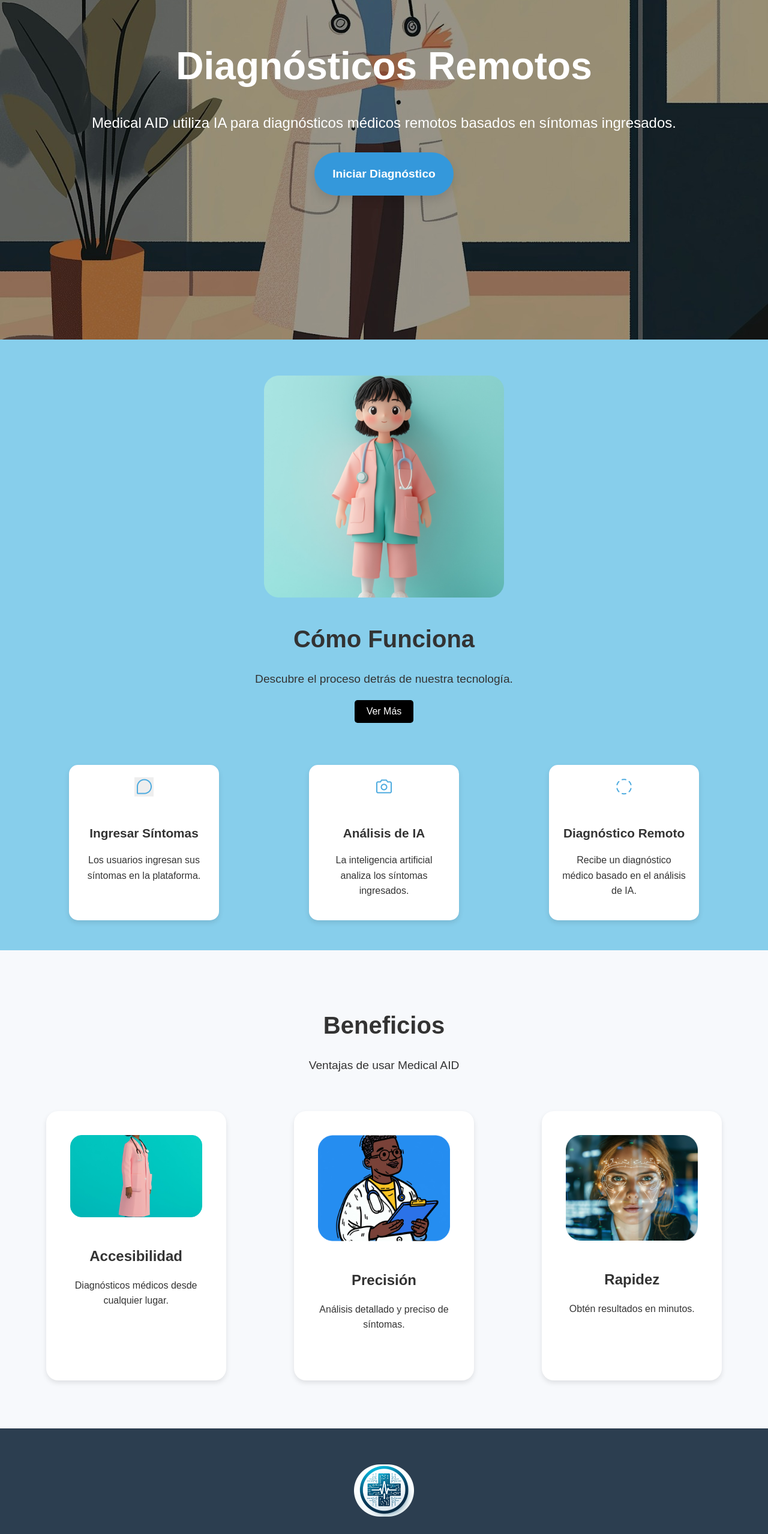
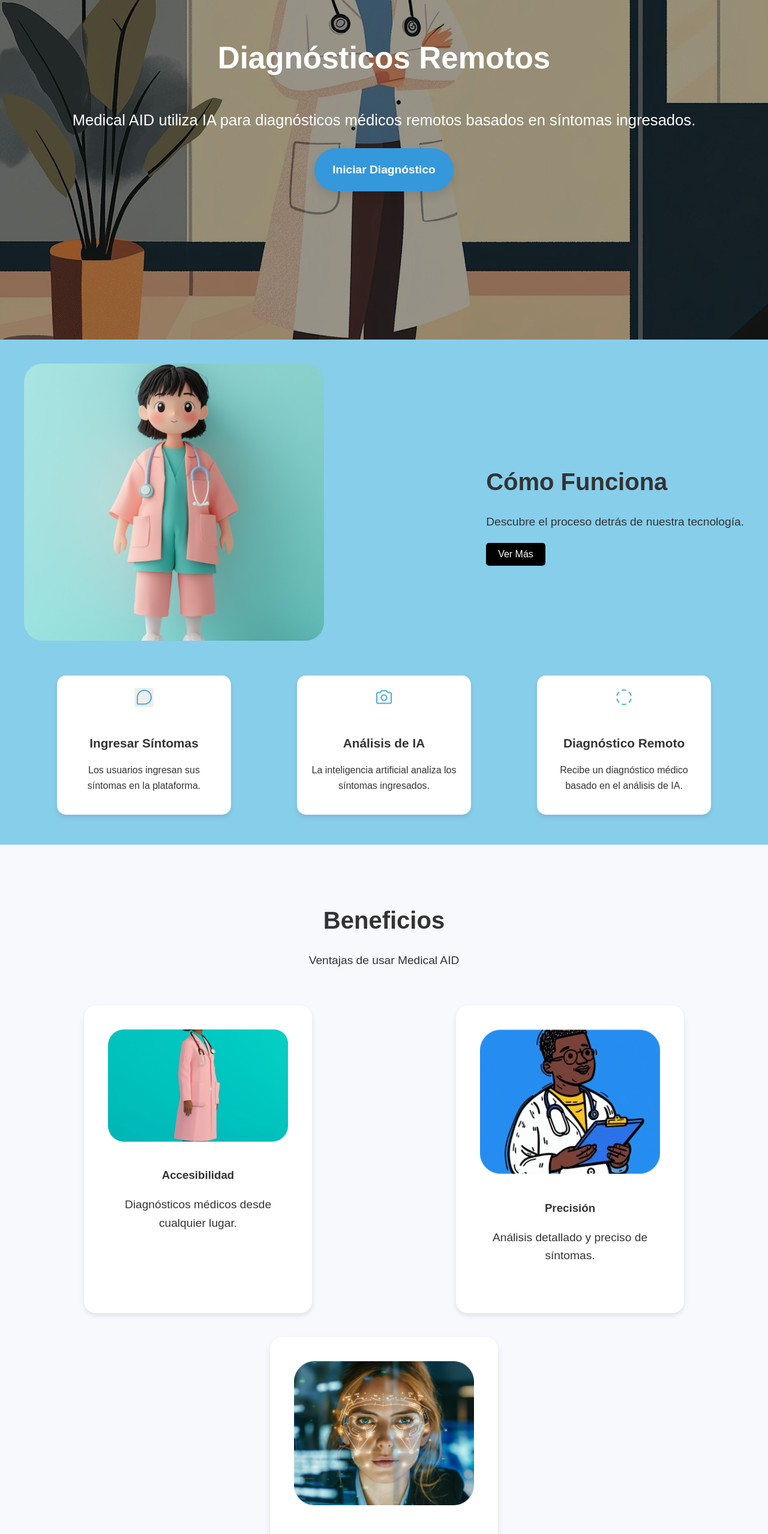
Before and after one commit to Mumoide/Medical-AID, a React (Create React App) app in the folder Codigo/frontend/: page / in a window 1280 px wide. Shown: the part 234-2791 px from the top of the page at 60% size. Built offline with nearby package versions, Linux system fonts and the light colour scheme.

Commit message:
fix: homepage styling

```diff
--- a/Codigo/frontend/src/Components/Footer/Footer.jsx
+++ b/Codigo/frontend/src/Components/Footer/Footer.jsx
@@ -1,3 +1,5 @@
+import "./Footer.css";
+
 const FooterPage = () => {
   return (
     <div>
--- a/Codigo/frontend/src/Views/DiagnosticLibraryPage/DiagnosticLibraryPage.css
+++ b/Codigo/frontend/src/Views/DiagnosticLibraryPage/DiagnosticLibraryPage.css
@@ -59,10 +59,6 @@
   border-radius: 15px;
   flex: 1;
 }
-  .footer {
-    margin-top: 40px;
-    width: 100%;
-  }
 
 .table-section {
   width: 90%;
--- a/Codigo/frontend/src/Views/HomePage/HomePage.css
+++ b/Codigo/frontend/src/Views/HomePage/HomePage.css
@@ -1,5 +1,5 @@
 /* Hero Section */
-.hero-section {
+.hero-section-homepage {
   display: flex;
   justify-content: center;
   align-items: center;
@@ -8,22 +8,20 @@
   background-position: center; /* Center the background image */
 }
 
-  .hero-content {
+.hero-content-homepage {
   text-align: center; /* Center all text */
   color: white;
 }
 
-  .hero-content h1 {
-    font-size: 3rem;
-    margin-bottom: 20px;
+.hero-content-homepage h1 {
+  font-size: 4vw; /* Dynamic heading size based on viewport width */
 }
 
-  .hero-content p {
-    font-size: 1.5rem;
-    margin-bottom: 30px;
+.hero-content-homepage p {
+  font-size: 2vw; /* Dynamic paragraph size */
 }
 
-  .cta-button {
+.cta-button-homepage {
   background-color: #3498db;
   color: white;
   padding: 15px 30px;
@@ -33,17 +31,54 @@
   cursor: pointer;
 }
 
-  .cta-button:hover {
+.cta-button-homepage:hover {
   background-color: #2980b9;
 }
 
+/* Responsive Design */
+/* Media query for smaller screens to keep the text responsive */
+@media (max-width: 1024px) {
+  .hero-content-homepage h1 {
+    font-size: 6vwm; /* Further reduce heading size for smaller screens */
+  }
+
+  .hero-content-homepage p {
+    font-size: 4vw; /* Adjust paragraph size for smaller screens */
+  }
+}
+
+@media (max-width: 768px) {
+  .hero-content-homepage h1 {
+    font-size: 6vw; /* Smaller font size on medium screens */
+  }
+
+  .hero-content-homepage p {
+    font-size: 3vw;
+  }
+}
+
+@media (max-width: 480px) {
+  .cta-button-homepage {
+    padding: 10px 20px;
+    font-size: 1rem; /* Adjust button size for mobile */
+  }
+
+  .hero-content-homepage h1 {
+    font-size: 1.8rem; /* Mobile heading size */
+  }
+
+  .hero-content-homepage p {
+    font-size: 1rem; /* Mobile paragraph size */
+  }
+}
+
 /* Cómo Funciona Section */
-  .como-funciona {
-    background-color: #87CEEB;
+.como-funciona-homepage {
+  background-color: #87ceeb;
   padding: 40px;
 }
 
-  .funciona-content {
+.funciona-content-homepage {
   display: flex;
   justify-content: space-between;
   align-items: center;
@@ -51,22 +86,22 @@
   gap: 20px; /* Reduce space between image and text */
 }
 
-  .funciona-image img {
+.funciona-image-homepage img {
   max-width: 500px;
   border-radius: 20px;
 }
 
-  .funciona-text h2 {
+.funciona-text-homepage h2 {
   font-size: 2.5rem;
   margin-bottom: 10px;
 }
 
-  .funciona-text p {
+.funciona-text-homepage p {
   font-size: 1.2rem;
   margin-bottom: 20px;
 }
 
-  .ver-mas-button {
+.ver-mas-button-homepage {
   background-color: #000;
   color: white;
   padding: 10px 20px;
@@ -76,67 +111,164 @@
   cursor: pointer;
 }
 
-  .ver-mas-button:hover {
+.ver-mas-button-homepage:hover {
   background-color: #333;
 }
 
 /* Responsive Design */
+
+@media (max-width: 1024px) {
+  /* For large mobile screens like iPhone 14 Pro Max */
+  .funciona-content-homepage {
+    flex-direction: column; /* Stack items vertically */
+    padding: 20px; /* Add some padding */
+  }
+}
 @media (max-width: 768px) {
-    .funciona-content {
+  .funciona-content-homepage {
     flex-direction: column; /* Stack image and text vertically */
     text-align: center; /* Center text on smaller screens */
     gap: 20px; /* Adjust gap for mobile */
   }
 
-    .funciona-text {
-      margin-left: 0; /* Remove left margin for mobile */
+  .funciona-text-homepage {
+    margin-left: 0;
+    text-align: center; /* Center text for smaller screens */
   }
 
-    .funciona-image img {
-      max-width: 250px; /* Adjust image size for mobile */
+  .funciona-image-homepage img {
+    max-width: 100%; /* Make the image full width for smaller screens */
   }
 
-    .funciona-text h2 {
+  .funciona-text-homepage h2 {
     font-size: 2rem; /* Adjust heading size for mobile */
   }
 
-    .funciona-text p {
+  .funciona-text-homepage p {
     font-size: 1.1rem; /* Adjust paragraph size for mobile */
   }
 
-    .ver-mas-button {
+  .ver-mas-button-homepage {
     font-size: 1rem; /* Ensure button stays legible on mobile */
   }
 }
 
 @media (max-width: 480px) {
-    .funciona-image img {
-      max-width: 200px; /* Further reduce image size on very small screens */
+  .funciona-image-homepage img {
+    width: 100%; /* Full width for better mobile fit */
+    height: auto; /* Maintain aspect ratio */
   }
 
-    .funciona-text h2 {
+  .funciona-text-homepage,
+  .funciona-image-homepage {
+    width: 100%; /* Ensure full width for both text and image sections */
+  }
+  .funciona-text-homepage h2 {
     font-size: 1.8rem; /* Further adjust heading size */
   }
 
-    .funciona-text p {
+  .funciona-text-homepage p {
     font-size: 1rem; /* Further adjust paragraph size */
   }
 
-    .ver-mas-button {
+  .funciona-content-homepage {
+    flex-direction: column; /* Stack content vertically on small screens */
+    text-align: center;
+  }
+
+  .ver-mas-button-homepage {
     font-size: 0.9rem; /* Adjust button size for very small screens */
     padding: 8px 16px;
   }
 }
 
+/* Beneficios Section */
+.beneficios-section-homepage {
+  background-color: #f7f9fc;
+  padding: 60px 20px;
+  text-align: center;
+}
+
+.beneficios-section-homepage h2 {
+  font-size: 2.5rem;
+  margin-bottom: 20px;
+}
+
+.beneficios-section-homepage p {
+  font-size: 1.2rem;
+  margin-bottom: 40px;
+}
+
+.beneficios-content-homepage {
+  display: flex;
+  justify-content: space-around;
+  flex-wrap: wrap;
+}
+
+.beneficio-homepage {
+  background-color: white;
+  border-radius: 20px;
+  padding: 40px; /* Reduced padding for smaller screens */
+  width: 100%; /* Set width to 100% for smaller screens */
+  max-width: 300px;
+  margin: 20px;
+  text-align: center;
+  box-shadow: 0 4px 8px rgba(0, 0, 0, 0.1);
+}
+
+.beneficio-homepage img {
+  width: 100%; /* Full width for responsiveness */
+  height: auto;
+  margin-bottom: 15px;
+}
+
+@media (max-width: 1024px) {
+  .beneficio-homepage {
+    max-width: 100%; /* Ensure cards take full width on larger mobile screens */
+    padding: 20px;
+  }
+
+  .beneficio-homepage img {
+    max-width: 100%; /* Ensure images are scaling properly */
+    height: auto;
+  }
+}
+@media (max-width: 768px) {
+  .beneficios-content-homepage {
+    flex-direction: column;
+    align-items: center; /* Center the cards on mobile */
+  }
+
+  .beneficio-homepage {
+    max-width: 100%; /* Ensure full width on mobile */
+    margin-bottom: 20px;
+  }
+
+  .beneficio-homepage img {
+    max-width: 250px; /* Adjust image size for medium screens */
+  }
+}
+
+@media (max-width: 480px) {
+  .beneficio-homepage {
+    max-width: 100%; /* Full width for very small screens */
+    padding: 20px; /* Further reduce padding for smaller screens */
+  }
+
+  .beneficio-homepage img {
+    max-width: 100%; /* Ensure the image scales properly */
+    height: auto;
+  }
+}
 
 /* Process Steps */
-  .funciona-steps {
+.funciona-steps-homepage {
   display: flex;
   justify-content: space-around;
   margin-top: 40px;
 }
 
-  .step {
+.step-homepage {
   text-align: center;
   background-color: white; /* White background */
   border-radius: 15px; /* Rounded borders */
@@ -147,111 +279,57 @@
   margin: 10px;
 }
 
-  .step img {
+.step-homepage img {
   max-width: 50px; /* Control icon size */
   margin-bottom: 15px;
 }
 
-  .step h3 {
+.step-homepage h3 {
   font-size: 1.3rem;
   margin-bottom: 10px;
 }
 
-  .step p {
+.step-homepage p {
   font-size: 1rem;
+}
 
+@media (max-width: 1024px) {
+  .step-homepage {
+    max-width: 100%; /* Ensure the steps section adapts for mobile */
   }
-  /* Beneficios Section */
-  .beneficios-section {
-    background-color: #f7f9fc;
+}
+
+/* Suscripción Section */
+.suscripcion-section-homepage {
+  background-color: #2c3e50; /* Dark background */
+  color: white;
   padding: 60px 20px;
   text-align: center;
+  display: flex;
 }
 
-  .beneficios-section h2 {
+.suscripcion-content-homepage img {
+  max-width: 100px;
+  margin-bottom: 20px;
+}
+
+.suscripcion-content-homepage h2 {
   font-size: 2.5rem;
   margin-bottom: 20px;
 }
 
-  .beneficios-section p {
-    font-size: 1.2rem;
-    margin-bottom: 40px;
-  }
-
-  .beneficios-content {
-    display: flex;
-    justify-content: space-around;
-    flex-wrap: wrap;
-  }
-
-  .beneficio {
-    background-color: white;
-    border-radius: 20px;
-    padding: 80px;
-    max-width: 300px;
-    margin: 20px;
-    text-align: center;
-    box-shadow: 0 4px 8px rgba(0, 0, 0, 0.1);
-
-  }
-
-  .beneficio img {
-    max-width: 400px;
-    margin-bottom: 15px;
-    height: auto;
-    justify-content: center;
-    align-items: center;
-  }
-
-  .beneficio h3 {
-    font-size: 1.5rem;
-    margin-bottom: 10px;
-  }
-
-  .beneficio p {
-    font-size: 1rem;
-  }
-
-  /* Responsive Design */
-  @media (max-width: 768px) {
-    .beneficios-content {
-      flex-direction: column;
-    }
-
-    .beneficio {
-      max-width: 100%;
-    }
-  }
-  /* Suscripción Section */
-  .suscripcion-section {
-    background-color: #2c3e50; /* Dark background */
-    color: white;
-    padding: 60px 20px;
-    text-align: center;
-  }
-
-  .suscripcion-content img {
-    max-width: 100px;
-    margin-bottom: 20px;
-  }
-
-  .suscripcion-content h2 {
-    font-size: 2.5rem;
-    margin-bottom: 20px;
-  }
-
-  .suscripcion-content p {
+.suscripcion-content-homepage p {
   font-size: 1.2rem;
   margin-bottom: 20px;
 }
 
-  .suscripcion-form {
+.suscripcion-form-homepage {
   display: flex;
   justify-content: center;
   margin-bottom: 20px;
 }
 
-  .suscripcion-form input {
+.suscripcion-form-homepage input {
   padding: 10px;
   font-size: 1rem;
   border: none;
@@ -260,8 +338,7 @@
   width: 300px; /* Adjust the width here */
 }
 
-
-  .suscripcion-form button {
+.suscripcion-form-homepage button {
   background-color: #3498db;
   color: white;
   padding: 10px 20px;
@@ -271,361 +348,23 @@
   cursor: pointer;
 }
 
-  .suscripcion-form button:hover {
+.suscripcion-form-homepage button:hover {
   background-color: #2980b9;
 }
 
-  .privacy-note {
+.privacy-note-homepage {
   font-size: 0.9rem;
   color: #bdc3c7;
 }
 
-  /* Footer */
-  .footer {
-    background-color: #2c3e50;
-    color: #bdc3c7;
-    padding: 20px;
-    text-align: center;
-  }
-
-  .footer-links {
-    display: flex;
-    justify-content: center;
-    margin-bottom: 10px;
-  }
-
-  .footer-links a {
-    color: #bdc3c7;
-    margin: 0 15px;
-    text-decoration: none;
-  }
-
-  .footer-links a:hover {
-    text-decoration: underline;
-  }
-
-  .footer-copyright {
-    font-size: 0.9rem;
-  }
-
-  /* Optimized for Mobile Design */
-
-  /* Hero Section */
-  .hero-content h1 {
-    font-size: 8vw; /* Dynamic heading size based on viewport width */
-  }
-
-  .hero-content p {
-    font-size: 4vw; /* Dynamic paragraph size */
-  }
-
-  @media (max-width: 480px) {
-    .cta-button {
-      padding: 10px 20px;
-      font-size: 1rem; /* Adjust button size for mobile */
-    }
-
-    .funciona-image img {
-      width: 100%; /* Full width for better mobile fit */
-      height: auto; /* Maintain aspect ratio */
-    }
-
-    .suscripcion-form input {
+@media (max-width: 480) {
+  .suscripcion-form-homepage input {
     width: 90%; /* Adjust input field size for mobile */
     padding: 15px;
-    }
-
-    .hero-section {
-      padding: 20px; /* Add padding for mobile */
-    }
-
-    .funciona-content {
-      flex-direction: column; /* Stack content vertically on small screens */
-      text-align: center;
-    }
-
-    .beneficio {
-      max-width: 100%;
-      padding: 40px; /* Reduce padding for mobile */
-    }
-
-    .funciona-text h2 {
-      font-size: 1.5rem; /* Adjust heading size for mobile */
-    }
-
-    .funciona-text p {
-      font-size: 1rem; /* Adjust paragraph size for mobile */
-    }
-  }
-
-  /* General Responsive Updates */
-  @media (max-width: 768px) {
-    .hero-content h1 {
-      font-size: 6vw; /* Smaller font size on medium screens */
-    }
-
-    .hero-content p {
-      font-size: 3vw;
-    }
-
-    .funciona-image img {
-      max-width: 250px; /* Adjust image size for medium screens */
-    }
-  }
-
-  /* Updated Beneficios Section for Mobile */
-  .beneficios-content {
-    display: flex;
-    justify-content: space-around;
-    flex-wrap: wrap; /* Ensure that cards wrap on smaller screens */
-  }
-
-  .beneficio {
-    background-color: white;
-    border-radius: 20px;
-    padding: 40px; /* Reduced padding for smaller screens */
-    width: 100%; /* Set width to 100% for smaller screens */
-    max-width: 300px;
-    margin: 20px;
-    text-align: center;
-    box-shadow: 0 4px 8px rgba(0, 0, 0, 0.1);
-  }
-
-  .beneficio img {
-    width: 100%; /* Full width for responsiveness */
-    height: auto;
-    margin-bottom: 15px;
-  }
-
-  @media (max-width: 768px) {
-    .beneficios-content {
-      flex-direction: column;
-      align-items: center; /* Center the cards on mobile */
-    }
-
-    .beneficio {
-      max-width: 100%; /* Ensure full width on mobile */
-      margin-bottom: 20px;
-    }
-
-    .beneficio img {
-      max-width: 250px; /* Adjust image size for medium screens */
-    }
-  }
-
-  @media (max-width: 480px) {
-    .beneficio {
-      max-width: 100%; /* Full width for very small screens */
-      padding: 20px; /* Further reduce padding for smaller screens */
-    }
-
-    .beneficio img {
-      max-width: 100%; /* Ensure the image scales properly */
-      height: auto;
   }
 }
 
 /* General fix to ensure elements do not overflow on mobile */
-  * {
+.main-container {
   box-sizing: border-box;
 }
-
-  /* For sections like .funciona-content that may still not be fully responsive */
-  .funciona-content {
-    display: flex;
-    flex-direction: column; /* Stack items vertically */
-    align-items: center; /* Center items horizontally */
-    text-align: center; /* Ensure text is centered */
-    gap: 20px;
-  }
-
-  .funciona-text, .funciona-image {
-    width: 100%; /* Ensure full width for both text and image sections */
-  }
-
-  /* Ensure buttons and text are scaling properly */
-  .ver-mas-button {
-    font-size: 1rem; /* Ensure button stays readable */
-    padding: 10px 20px;
-  }
-
-  @media (max-width: 1024px) {
-    /* For large mobile screens like iPhone 14 Pro Max */
-    .funciona-content {
-      flex-direction: column; /* Stack items vertically */
-      padding: 20px; /* Add some padding */
-    }
-
-    .beneficio {
-      max-width: 100%; /* Ensure cards take full width on larger mobile screens */
-      padding: 20px;
-    }
-
-    .beneficio img {
-      max-width: 100%; /* Ensure images are scaling properly */
-      height: auto;
-    }
-
-    .step {
-      max-width: 100%; /* Ensure the steps section adapts for mobile */
-    }
-
-    /* Ensure that hero section text is scaling appropriately */
-    .hero-content h1 {
-      font-size: 6vw; /* Dynamically adjust font size based on viewport width */
-    }
-
-    .hero-content p {
-      font-size: 4vw;
-    }
-  }
-
-  /* Cómo Funciona Section */
-  .funciona-content {
-    display: flex;
-    justify-content: space-between; /* Space between image and text */
-    align-items: center; /* Vertically center content */
-    gap: 20px; /* Adjust spacing between image and text */
-  }
-
-  .funciona-image {
-    flex: 1; /* Ensure the image takes up one portion of the available space */
-  }
-
-  .funciona-text {
-    flex: 1; /* Ensure the text takes up one portion of the available space */
-    text-align: left; /* Align text to the left */
-  }
-
-  .funciona-text h2 {
-    font-size: 2.5rem; /* Ensure heading size */
-    margin-bottom: 10px;
-  }
-
-  .funciona-text p {
-    font-size: 1.2rem; /* Ensure paragraph size */
-    margin-bottom: 20px;
-  }
-
-  @media (max-width: 768px) {
-    .funciona-content {
-      flex-direction: column; /* Stack image and text vertically on smaller screens */
-      text-align: center;
-    }
-
-    .funciona-text {
-      margin-left: 0;
-      text-align: center; /* Center text for smaller screens */
-    }
-
-    .funciona-image img {
-      max-width: 100%; /* Make the image full width for smaller screens */
-    }
-  }
-
-  /* Hero Section for Diagnosticos Remotos */
-  .hero-content h1 {
-    font-size: 4rem; /* Reduce the heading size for desktop */
-    margin-bottom: 20px;
-  }
-
-  .hero-content p {
-    font-size: 1.5rem; /* Smaller paragraph text */
-    margin-bottom: 30px;
-  }
-
-  .cta-button {
-    font-size: 1rem; /* Adjust button font size */
-  }
-
-  /* Media query for smaller screens to keep the text responsive */
-  @media (max-width: 1024px) {
-    .hero-content h1 {
-      font-size: 3rem; /* Further reduce heading size for smaller screens */
-    }
-
-    .hero-content p {
-      font-size: 1.2rem; /* Adjust paragraph size for smaller screens */
-    }
-  }
-
-  @media (max-width: 768px) {
-    .hero-content h1 {
-      font-size: 2rem; /* Even smaller heading size for tablets */
-    }
-
-    .hero-content p {
-      font-size: 1rem; /* Smaller paragraph text */
-    }
-  }
-
-  @media (max-width: 480px) {
-    .hero-content h1 {
-      font-size: 1.8rem; /* Mobile heading size */
-    }
-
-    .hero-content p {
-      font-size: 1rem; /* Mobile paragraph size */
-    }
-
-    .cta-button {
-      font-size: 0.9rem; /* Ensure button stays legible on mobile */
-    }
-  }
-
-  /* Cómo Funciona Section */
-  .funciona-content {
-    display: flex;
-    justify-content: center; /* Center content horizontally */
-    align-items: center; /* Center content vertically */
-    gap: 4px; /* Space between image and text */
-    padding: 20px; /* Add some padding */
-  }
-
-  .funciona-image {
-    flex: 1; /* Allow the image to take up equal space */
-    display: flex;
-    justify-content: center;
-  }
-
-  .funciona-image img {
-    max-width: 400px; /* Limit image width */
-    height: auto; /* Maintain aspect ratio */
-    border-radius: 10px; /* Optional: Add rounded corners */
-  }
-
-  .funciona-text {
-    flex: 1; /* Allow the text to take up equal space */
-    text-align: center; /* Align text to the left */
-  }
-
-  .funciona-text h2 {
-    font-size: 2.5rem;
-    margin-bottom: 20px;
-  }
-
-  .funciona-text p {
-    font-size: 1.2rem;
-    margin-bottom: 20px;
-  }
-
-  .cta-button {
-    font-size: 1rem;
-  }
-
-  /* Responsive Design */
-  @media (max-width: 768px) {
-    .funciona-content {
-      flex-direction: column; /* Stack image and text vertically */
-      text-align: center; /* Center text on smaller screens */
-    }
-
-    .funciona-text {
-      margin-left: 0;
-      text-align: center;
-    }
-
-    .funciona-image img {
-      max-width: 200px; /* Reduce image size for smaller screens */
-    }
-  }
--- a/Codigo/frontend/src/Views/HomePage/HomePage.jsx
+++ b/Codigo/frontend/src/Views/HomePage/HomePage.jsx
@@ -2,15 +2,15 @@ import "./HomePage.css";
 
 const HomePage = () => {
   return (
-    <div>
+    <div className="main-container">
       {/* Hero Section */}
       <section
-        className="hero-section"
+        className="hero-section-homepage"
         style={{
           backgroundImage: "url(/images/backgrounds/background-image.jpeg)",
         }}
       >
-        <div className="hero-content">
+        <div className="hero-content-homepage">
           <h1>Diagnósticos Remotos</h1>
           <p>
             Medical AID utiliza IA para diagnósticos médicos remotos basados en
@@ -26,21 +26,21 @@ const HomePage = () => {
       </section>
 
       {/* Cómo Funciona Section */}
-      <section className="como-funciona">
-        <div className="funciona-content">
-          <div className="funciona-image">
+      <section className="como-funciona-homepage">
+        <div className="funciona-content-homepage">
+          <div className="funciona-image-homepage">
             <img src="/images/medical-character.png" alt="Medical Character" />
           </div>
-          <div className="funciona-text">
+          <div className="funciona-text-homepage">
             <h2>Cómo Funciona</h2>
             <p>Descubre el proceso detrás de nuestra tecnología.</p>
-            <button className="ver-mas-button">Ver Más</button>
+            <button className="ver-mas-button-homepage">Ver Más</button>
           </div>
         </div>
 
         {/* Process Steps */}
-        <div className="funciona-steps">
-          <div className="step">
+        <div className="funciona-steps-homepage">
+          <div className="step-homepage">
             <img
               src="/images/icons/icon-symptoms.png"
               alt="Ingresar Síntomas"
@@ -48,7 +48,7 @@ const HomePage = () => {
             <h3>Ingresar Síntomas</h3>
             <p>Los usuarios ingresan sus síntomas en la plataforma.</p>
           </div>
-          <div className="step">
+          <div className="step-homepage">
             <img
               src="/images/icons/icon-ia-analysis.png"
               alt="Análisis de IA"
@@ -56,7 +56,7 @@ const HomePage = () => {
             <h3>Análisis de IA</h3>
             <p>La inteligencia artificial analiza los síntomas ingresados.</p>
           </div>
-          <div className="step">
+          <div className="step-homepage">
             <img
               src="/images/icons/icon-diagnosis.png"
               alt="Diagnóstico Remoto"
@@ -68,22 +68,22 @@ const HomePage = () => {
       </section>
 
       {/* Beneficios Section */}
-      <section className="beneficios-section">
+      <section className="beneficios-section-homepage">
         <h2>Beneficios</h2>
         <p>Ventajas de usar Medical AID</p>
 
-        <div className="beneficios-content">
-          <div className="beneficio">
+        <div className="beneficios-content-homepage">
+          <div className="beneficio-homepage">
             <img src="/images/icons/accesibilidad.png" alt="Accesibilidad" />
             <h3>Accesibilidad</h3>
             <p>Diagnósticos médicos desde cualquier lugar.</p>
           </div>
-          <div className="beneficio">
+          <div className="beneficio-homepage">
             <img src="/images/icons/precision.png" alt="Precisión" />
             <h3>Precisión</h3>
             <p>Análisis detallado y preciso de síntomas.</p>
           </div>
-          <div className="beneficio">
+          <div className="beneficio-homepage">
             <img src="/images/icons/rapidez.png" alt="Rapidez" />
             <h3>Rapidez</h3>
             <p>Obtén resultados en minutos.</p>
@@ -92,20 +92,20 @@ const HomePage = () => {
       </section>
 
       {/* Subscription Section */}
-      <section className="suscripcion-section">
-        <div className="suscripcion-content">
+      <section className="suscripcion-section-homepage">
+        <div className="suscripcion-content-homepage">
           <img src="/images/logos/LogoRound.png" alt="Medical AID Logo" />
           <h2>Diagnósticos Inteligentes</h2>
           <p>Suscribirse para recibir actualizaciones.</p>
-          <div className="suscripcion-form">
+          <div className="suscripcion-form-homepage">
             <input
               type="email"
-              className="subscription-input"
+              className="subscription-input-homepage"
               placeholder="Ingresa tu email"
             />
             <button>Suscribirse</button>
           </div>
-          <p className="privacy-note">
+          <p className="privacy-note-homepage">
             Al suscribirse aceptas nuestra Política de Privacidad
           </p>
         </div>
```
Also changed, not shown: Codigo/frontend/src/Components/Footer/Footer.css (added, +34 -0 lines). Lines whose indentation alone changed are shown as unchanged.
